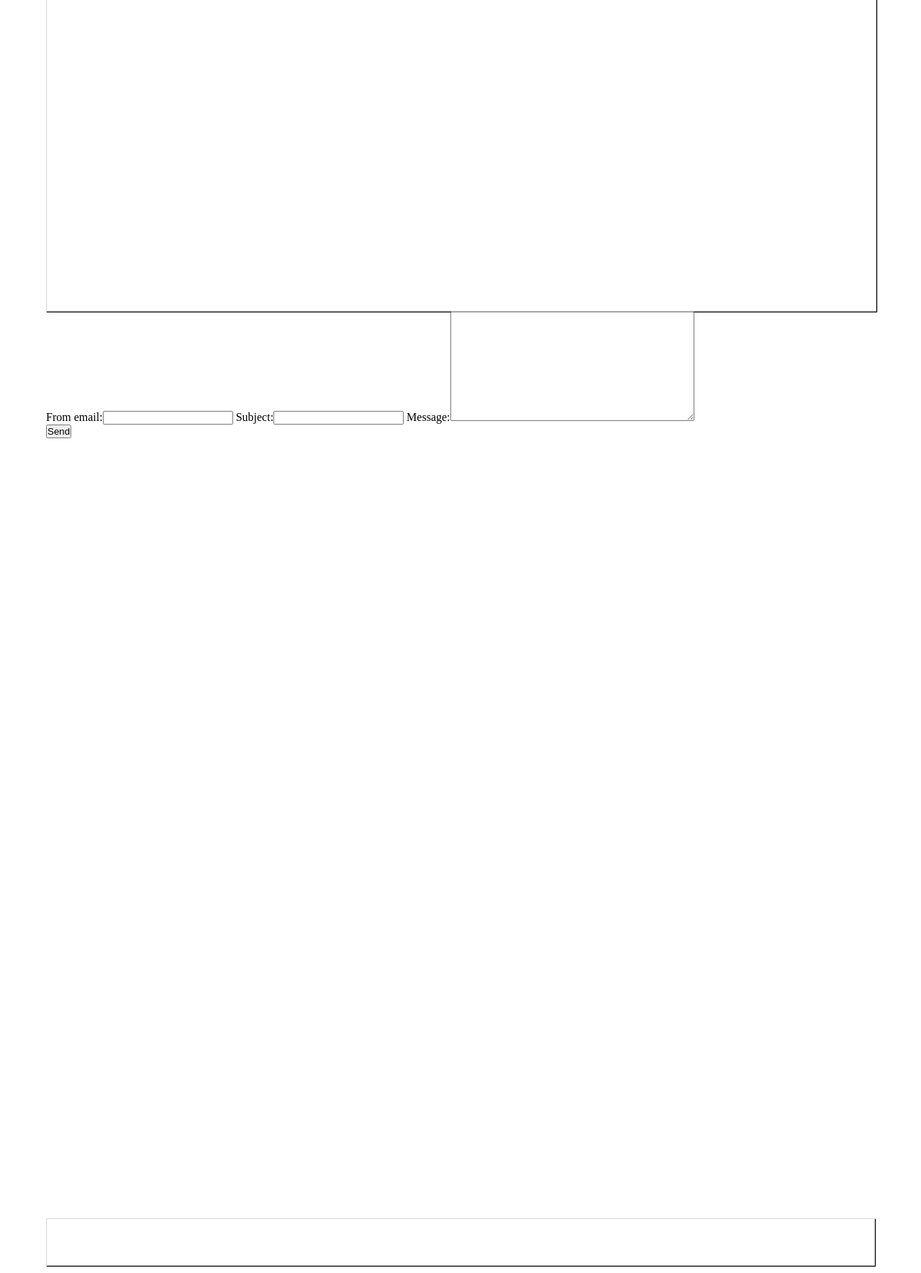
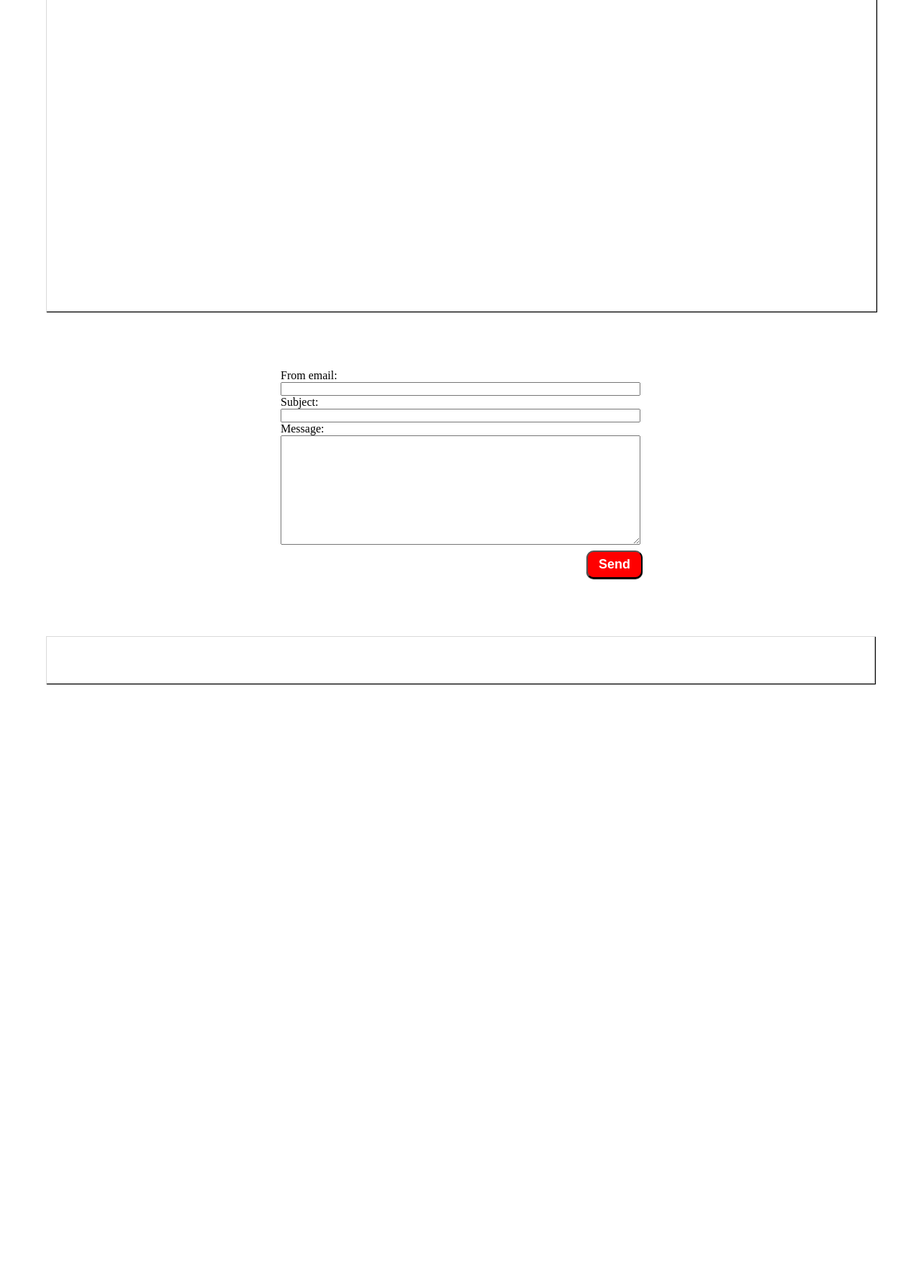
Before and after one commit to SebastianJadczak/NewspaperDjango, a Django app: page /email/ in a window 1280 px wide. Shown: the part 228-1997 px from the top of the page at 72% size. After the commit the page ends 1180 px from the top, so only its background shows below. Run offline with Django 3.2, Linux system fonts and the light colour scheme; some libraries are stand-ins or nearby versions.

Commit message:
add new view to contact form

```diff
--- a/main/forms.py
+++ b/main/forms.py
@@ -1,6 +1,7 @@
 from django import forms
 from django.contrib.auth.models import User
 
+# Formularz kontaktowy
 class ContactForm(forms.Form):
 
     from_email = forms.EmailField(required=True, widget=forms.TextInput(attrs={'class': 'email', }))
@@ -8,12 +9,13 @@ class ContactForm(forms.Form):
     message = forms.CharField(widget=forms.Textarea(attrs={'class': 'message', }))
 
 
+# Formularz rejestracji do serwisu
 class FormularzRejestracji(forms.ModelForm):
     username = forms.CharField(label="Login:", max_length=30, widget=forms.TextInput(attrs={'class': 'username_register first', }))
     email = forms.EmailField(label="Email: ",widget=forms.TextInput(attrs={'class': 'username_register'}))
     password = forms.CharField(label='Hasło: ', widget=forms.PasswordInput(attrs={'class': 'username_register'}))
 
-
+    #Klasa dzięki czemu użytkownikom nie są dodawane 's' na końcu
     class Meta:
         model = User
         fields = ['username', 'email', 'password']
--- a/main/templates/kontakt.html
+++ b/main/templates/kontakt.html
@@ -57,18 +57,18 @@
             <div class="slider"></div>
         </header>
 
-        <div class="main">
+
             <div class="form">
-                 <form method="post">
+                 <form method="post" class="contact">
                      {% csrf_token %}
                      {{ form }}
                      <div class="form-actions">
-                     <button type="submit">Send</button>
+                     <button type="submit" class="contact">Send</button>
                      </div>
 
                  </form>
             </div>
-        </div>
+
 
         <div class="advertising">
 
--- a/static/styles.css
+++ b/static/styles.css
@@ -256,11 +256,36 @@ font-weight:bold;
 box-shadow: 0 1px 1px black;
 background-color: rgb(255, 0, 0);
 padding:5px 10px;
-border-radius:15px;
+border-radius:10px;
 margin: 8px 30% 0;
 }
 
 /* End */
+
+/* Strona kontakt */
+
+div.form{
+margin:80px auto;
+width:500px;
+}
+
+form.contact{
+display:flex;
+flex-direction:column;
+}
+
+button.contact{
+color:white;
+font-weight:bold;
+box-shadow: 0 1px 1px black;
+background-color: rgb(255, 0, 0);
+padding:7px 15px;
+border-radius:10px;
+font-size:18px;
+margin:8px 0 0 85%;
+}
+
+/*Stopka*/
 footer{
 height:8vh;
 border:1px solid rgb(217, 217, 217);
```
Also changed, not shown: db.sqlite3.
